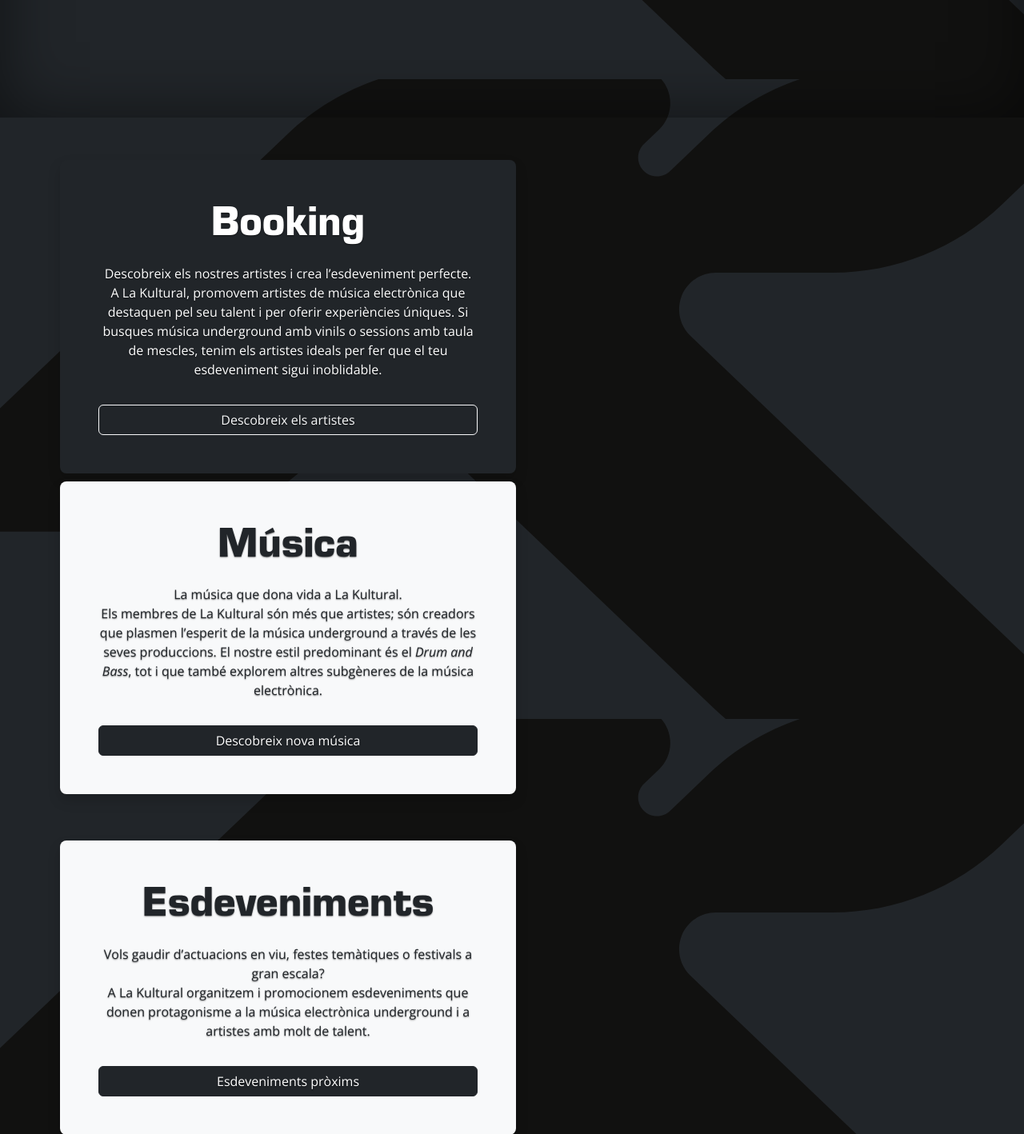
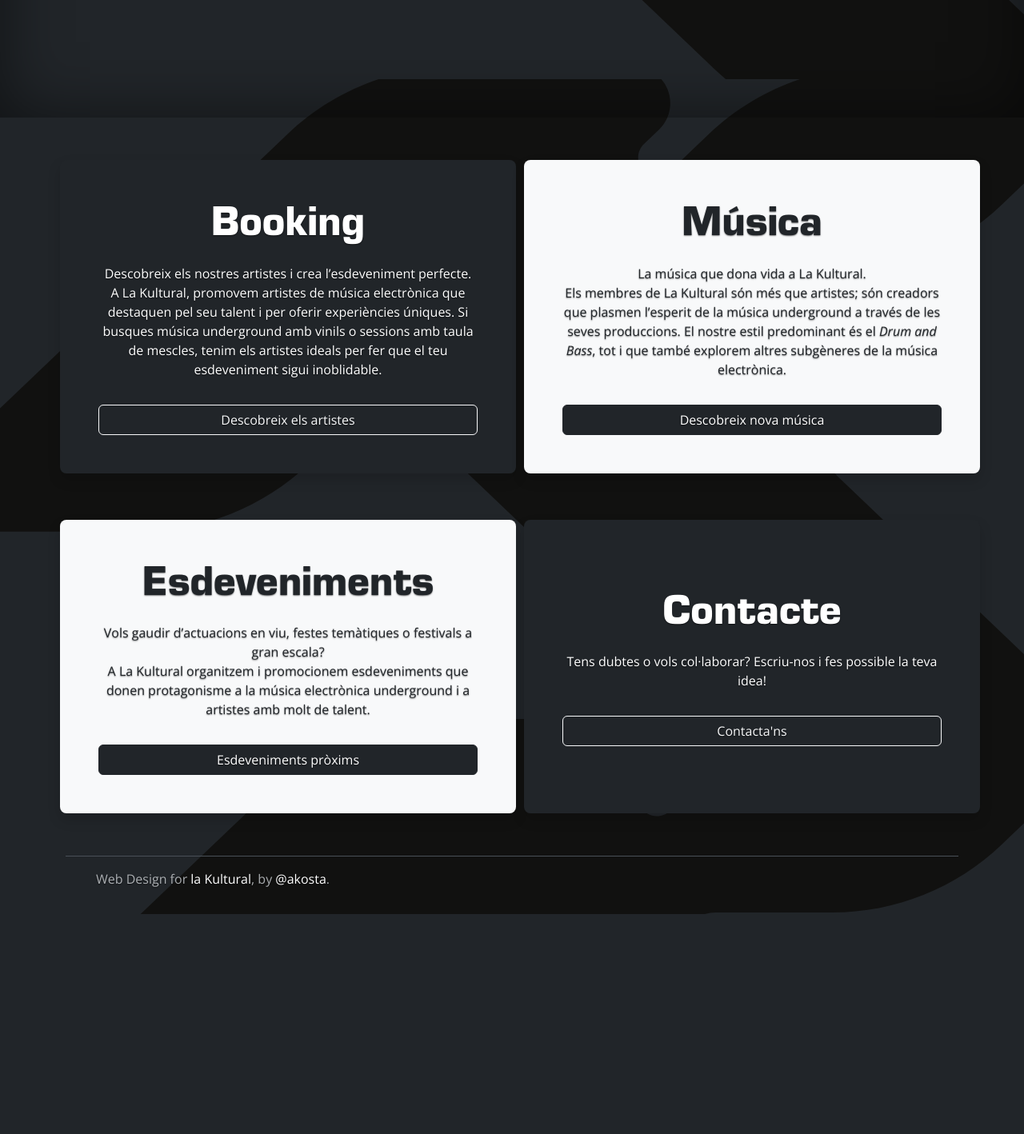
Before and after one commit to Arstac/kulturalweb, a Django app: page / in a window 1280 px wide. Shown: the part 701-2119 px from the top of the page at 80% size. After the commit the page ends 1844 px from the top, so only its background shows below. Run offline with Django 4.2, Linux system fonts and the light colour scheme; some libraries are stand-ins or nearby versions.

Commit message:
Canvis home v4

```diff
--- a/core/templates/core/home.html
+++ b/core/templates/core/home.html
@@ -13,7 +13,7 @@
 
 <!-- Fila 1: Booking - Música -->
 <div class="container my-5">
-  <div class="row">
+  <div class="row nowrap">
     <!-- Booking -->
     <div id="booking-section" class="home-contenido col-md-6 d-flex flex-column justify-content-center bg-dark text-white p-5 rounded-3 shadow">
       <h2 class="display-5">Booking</h2>
@@ -49,7 +49,7 @@
 
 <!-- Fila 2: Esdeveniments - Contacte -->
 <div class="container my-5">
-  <div class="row">
+  <div class="row nowrap">
     <!-- Esdeveniments -->
     <div id="events-section" class="home-contenido col-md-6 d-flex flex-column justify-content-center bg-light text-dark p-5 rounded-3 shadow">
       <h2 class="display-5">Esdeveniments</h2>
--- a/static/css/base.css
+++ b/static/css/base.css
@@ -418,3 +418,7 @@ iframe {
 .home-contenido {
   margin: 5px;
 }
+
+.nowrap {
+  flex-wrap:nowrap;
+}
```
